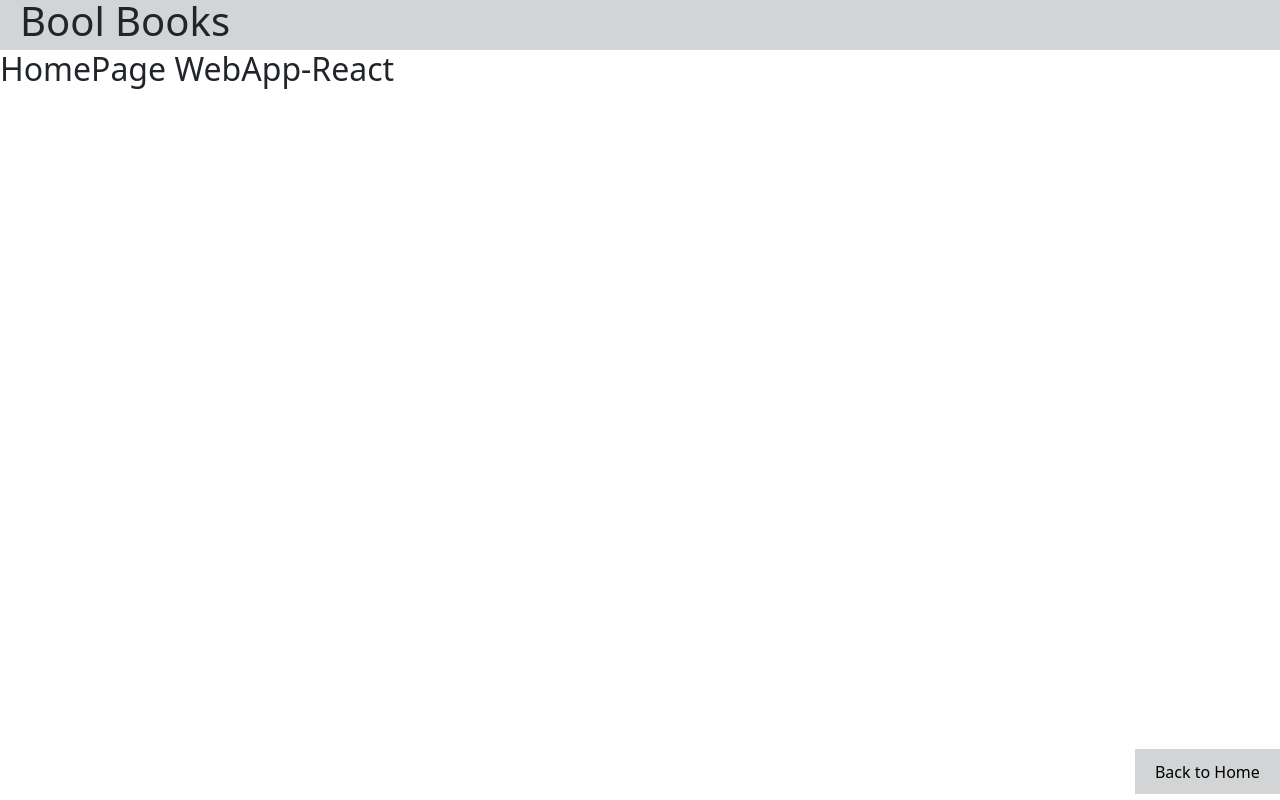
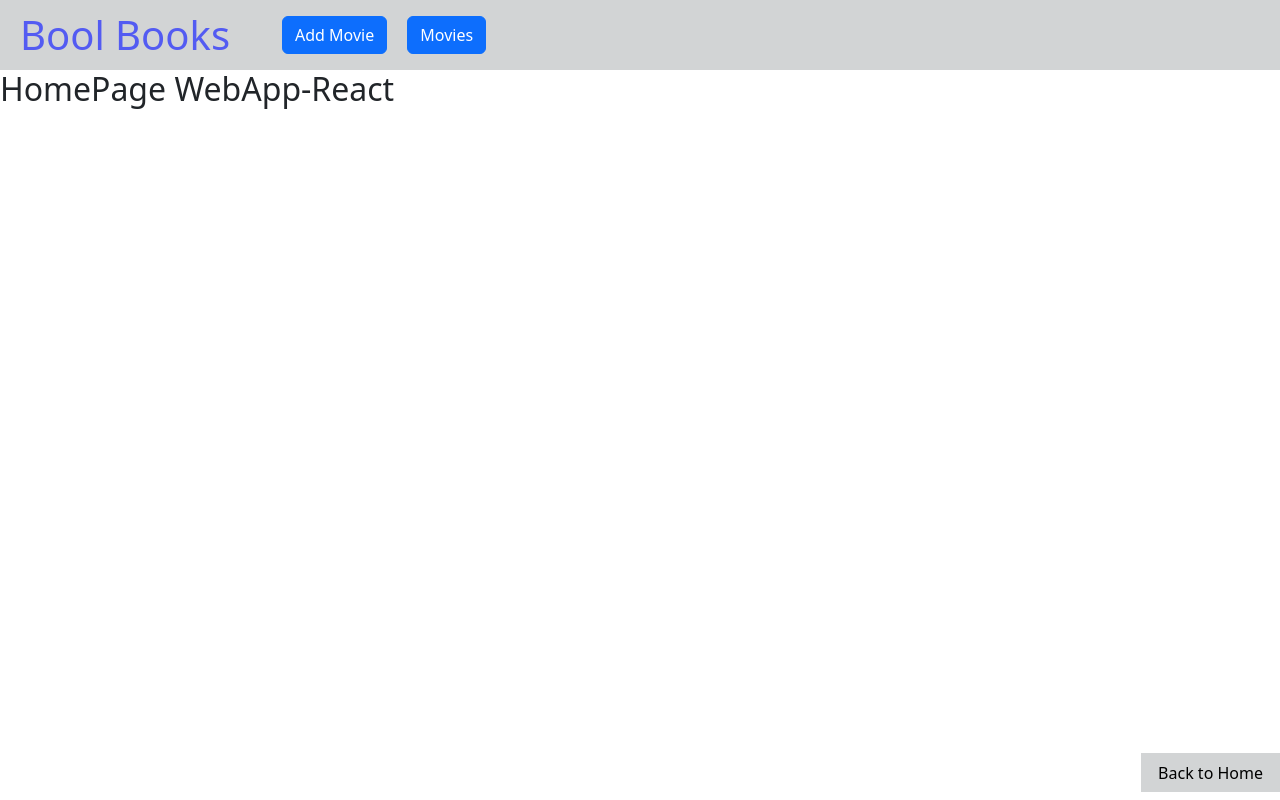
Before and after one commit to marcogulino-mg/webapp-react, a React (Vite) app: page / in a window 1280 px wide. Built offline with nearby package versions, Linux system fonts and the light colour scheme.

Commit message:
[feat] add two buttons in the header

```diff
--- a/src/components/Header.jsx
+++ b/src/components/Header.jsx
@@ -1,7 +1,22 @@
+import {Link} from "react-router-dom";
 export default function Header() {
   return (
     <header>
-      <h1>Bool Books</h1>
+      <Link className="link" to="/"><h1 className="mb-0">Bool Books</h1></Link>
+      <nav>
+          <ul className="mb-0">
+              <li>
+                  <Link to="/movies/addmovie">
+                      <button type="button" className="btn btn-primary">Add Movie</button>
+                  </Link>
+              </li>
+              <li>
+                  <Link to="/movies">
+                      <button type="button" className="btn btn-primary">Movies</button>
+                  </Link>
+              </li>
+          </ul>
+      </nav>
     </header>
   );
 }
--- a/src/index.css
+++ b/src/index.css
@@ -20,8 +20,20 @@ a {
   color: #646cff;
   text-decoration: inherit;
 }
+
 a:hover {
   color: #535bf2;
+}
+
+.link {
+    text-decoration: none;
+}
+
+ul {
+    list-style: none;
+    display: flex;
+    align-items: center;
+    gap: 20px;
 }
 
 body {
@@ -33,6 +45,7 @@ h1 {
   font-size: 1.8em;
   line-height: 1.1;
   padding: 20px;
+  text-decoration: none;
 }
 
 h2 {
@@ -44,7 +57,7 @@ h2 {
 button {
   border-radius: 8px;
   border: 1px solid transparent;
-  padding: 0.6em 1.2em;
+  padding: 0.4em 1em;
   margin-right: 20px;
   font-size: 1em;
   font-weight: 500;
@@ -70,10 +83,14 @@ button:focus-visible {
 
 /* HEADER */
 header {
-  height: 50px;
+  height: 70px;
   background-color: rgb(210, 212, 213);
   display: flex;
   align-items: center;
+}
+
+.headerMenu {
+    background-color: rgb(48, 182, 245);
 }
 
 /* MAIN */
```
